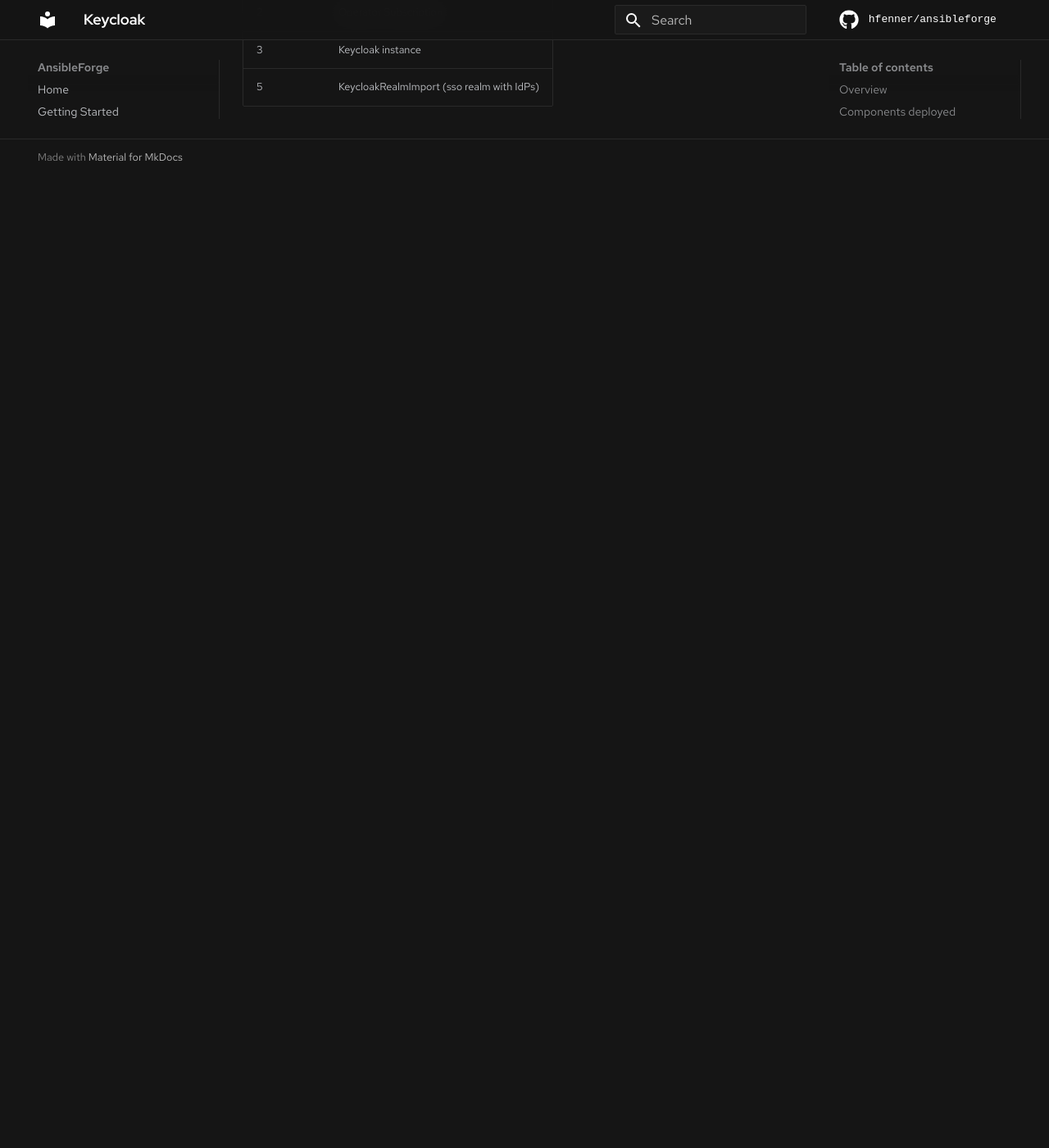
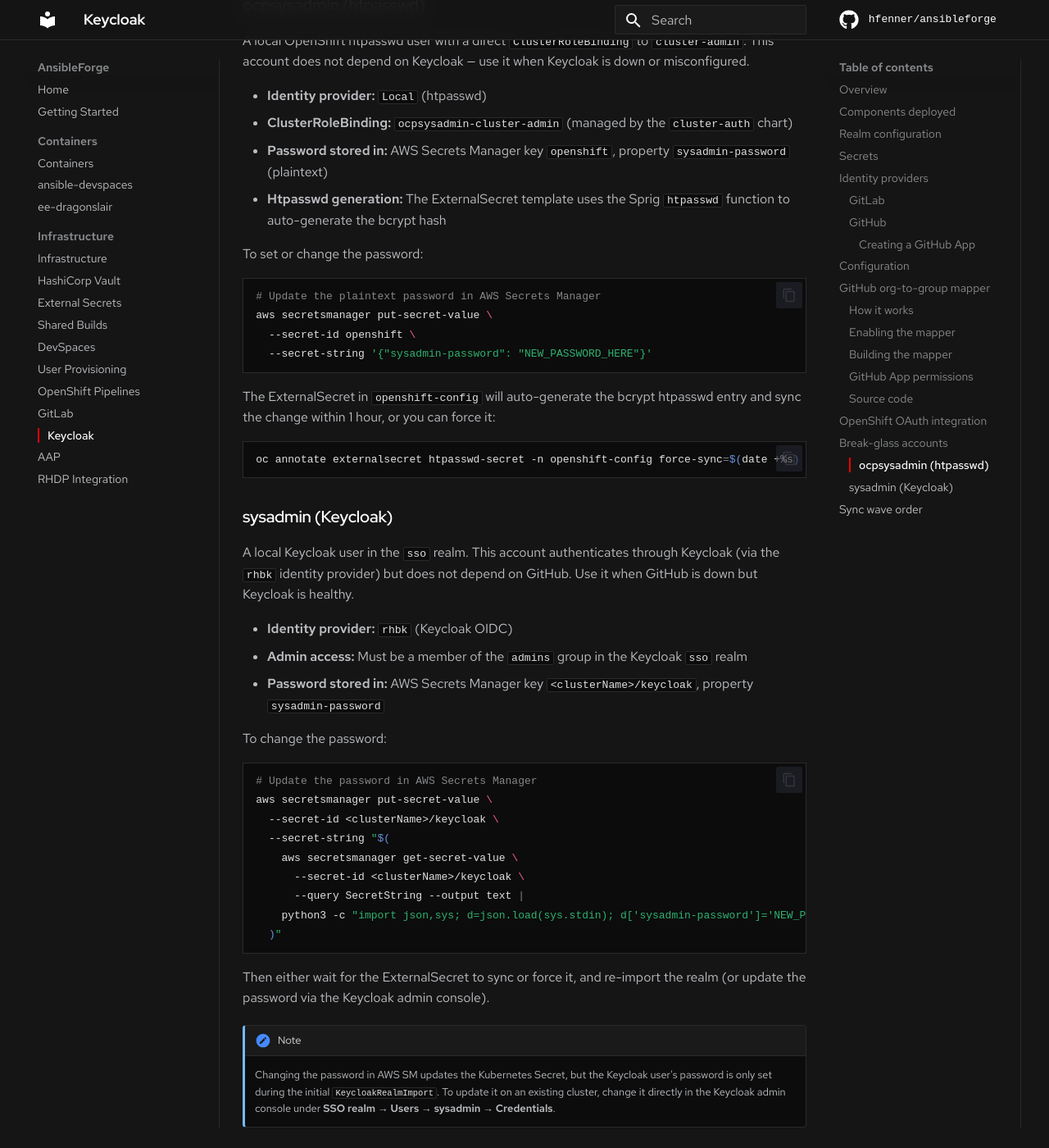
Before and after one commit to hfenner/ansibleforge, an MkDocs documentation site: the page built from docs/docs/infrastructure/keycloak.md, in a window 1280 px wide and 1400 px high, scrolled down 6145 px. Shown: the whole window at 82% size. Built offline with MkDocs 1.6.1 and Material for MkDocs 9.7.7, drawn with Linux system fonts in a browser that asks for light colours; some web fonts are replaced; comment, search, counter and statistics services are not loaded; before the commit the page ends 6360 px from its top, so only the background shows below that; some of the changed text lies outside the part shown.

Commit message:
Auto-generate htpasswd from plaintext password via ESO template
Store the ocpsysadmin password as plaintext in AWS Secrets Manager
and use the Sprig htpasswd function in the ExternalSecret template
to auto-generate the bcrypt hash. This removes the need to manually
run htpasswd when changing the password.

Co-Authored-By: Claude Opus 4.6 <noreply@anthropic.com>

````diff
--- a/docs/docs/infrastructure/keycloak.md
+++ b/docs/docs/infrastructure/keycloak.md
@@ -206,6 +206,61 @@ The `cluster-auth` chart (`ocp/gitops/auth/`) configures OpenShift to use Keyclo
 !!! note
     OpenShift's OAuth server does not support PKCE. The `idp-4-ocp` client in Keycloak must **not** have `pkce.code.challenge.method` set, or login will fail with "Missing parameter: code_challenge_method".
 
+## Break-glass accounts
+
+Two break-glass accounts provide emergency access to the OpenShift console when GitHub or Keycloak are unavailable.
+
+### ocpsysadmin (htpasswd)
+
+A local OpenShift htpasswd user with a direct `ClusterRoleBinding` to `cluster-admin`. This account does not depend on Keycloak — use it when Keycloak is down or misconfigured.
+
+- **Identity provider:** `Local` (htpasswd)
+- **ClusterRoleBinding:** `ocpsysadmin-cluster-admin` (managed by the `cluster-auth` chart)
+- **Password stored in:** AWS Secrets Manager key `openshift`, property `sysadmin-password` (plaintext)
+- **Htpasswd generation:** The ExternalSecret template uses the Sprig `htpasswd` function to auto-generate the bcrypt hash
+
+To set or change the password:
+
+```bash
+# Update the plaintext password in AWS Secrets Manager
+aws secretsmanager put-secret-value \
+  --secret-id openshift \
+  --secret-string '{"sysadmin-password": "NEW_PASSWORD_HERE"}'
+```
+
+The ExternalSecret in `openshift-config` will auto-generate the bcrypt htpasswd entry and sync the change within 1 hour, or you can force it:
+
+```bash
+oc annotate externalsecret htpasswd-secret -n openshift-config force-sync=$(date +%s) --overwrite
+```
+
+### sysadmin (Keycloak)
+
+A local Keycloak user in the `sso` realm. This account authenticates through Keycloak (via the `rhbk` identity provider) but does not depend on GitHub. Use it when GitHub is down but Keycloak is healthy.
+
+- **Identity provider:** `rhbk` (Keycloak OIDC)
+- **Admin access:** Must be a member of the `admins` group in the Keycloak `sso` realm
+- **Password stored in:** AWS Secrets Manager key `<clusterName>/keycloak`, property `sysadmin-password`
+
+To change the password:
+
+```bash
+# Update the password in AWS Secrets Manager
+aws secretsmanager put-secret-value \
+  --secret-id <clusterName>/keycloak \
+  --secret-string "$(
+    aws secretsmanager get-secret-value \
+      --secret-id <clusterName>/keycloak \
+      --query SecretString --output text |
+    python3 -c "import json,sys; d=json.load(sys.stdin); d['sysadmin-password']='NEW_PASSWORD_HERE'; print(json.dumps(d))"
+  )"
+```
+
+Then either wait for the ExternalSecret to sync or force it, and re-import the realm (or update the password via the Keycloak admin console).
+
+!!! note
+    Changing the password in AWS SM updates the Kubernetes Secret, but the Keycloak user's password is only set during the initial `KeycloakRealmImport`. To update it on an existing cluster, change it directly in the Keycloak admin console under **SSO realm → Users → sysadmin → Credentials**.
+
 ## Sync wave order
 
 | Wave | Resource |
````
Also changed, not shown: 1 other file.
